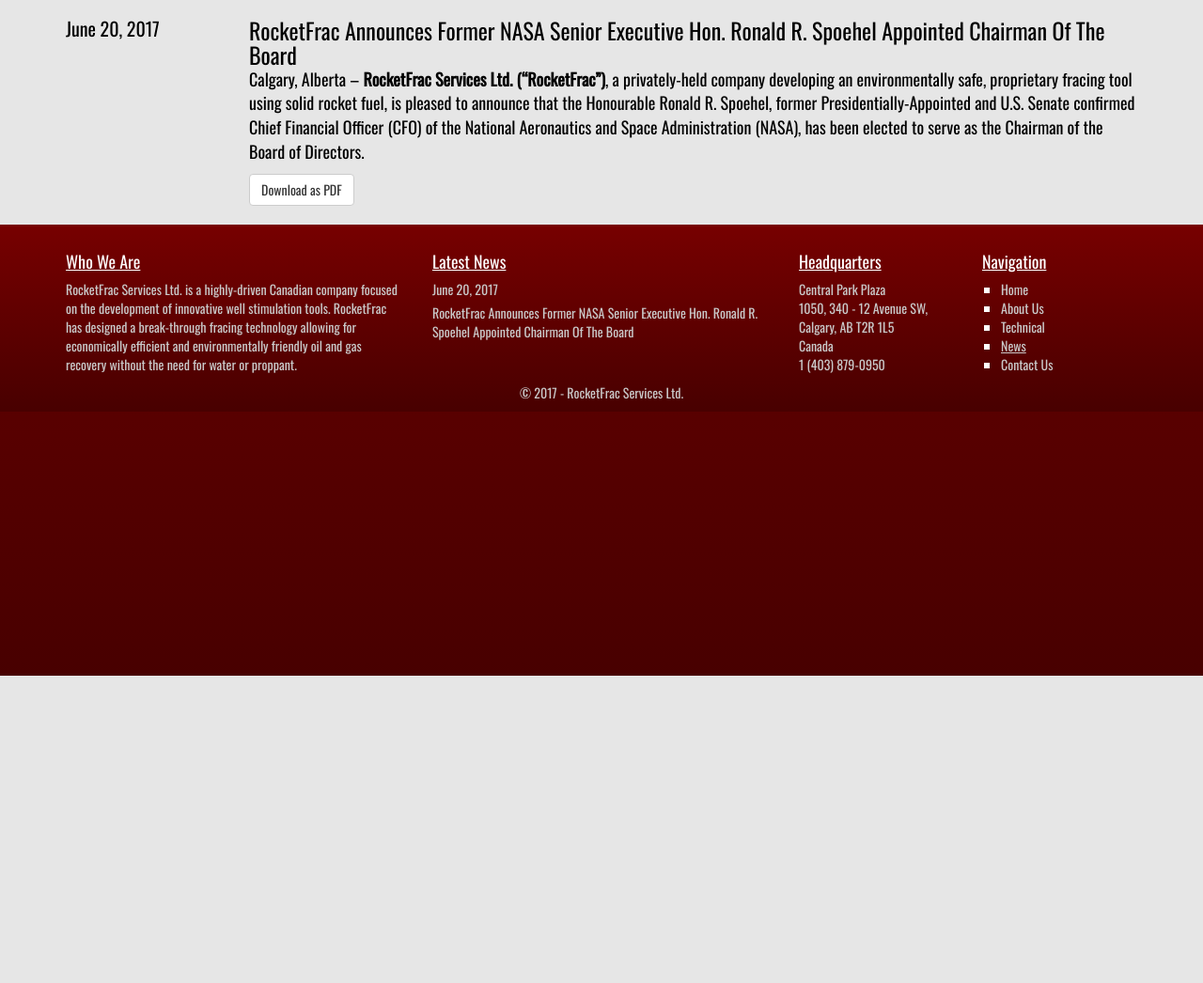
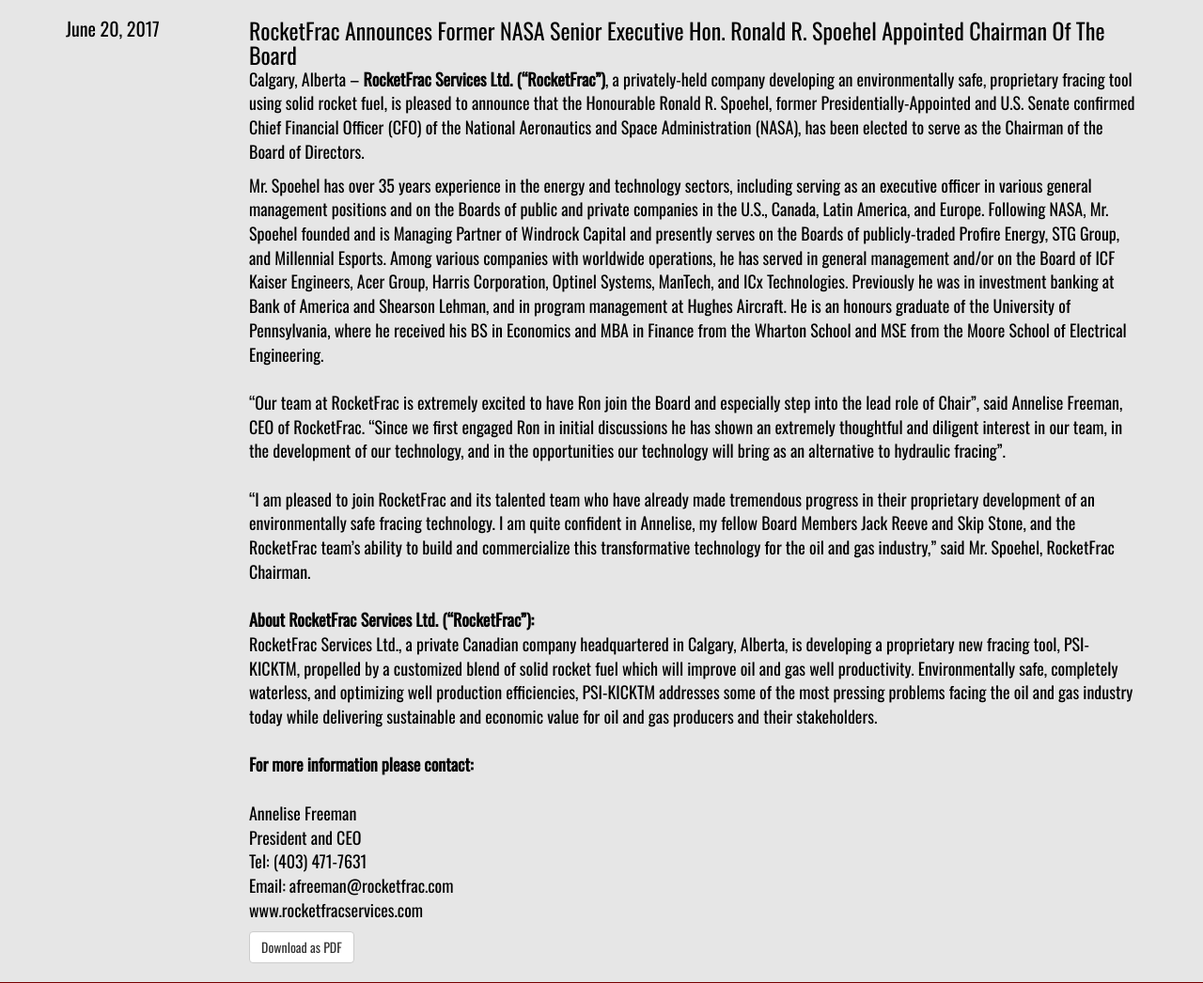
Before and after one commit to AdvanceRatio/RocketFracWeb, a PHP site: page /news/ in a window 1280 px wide. Shown: the part 81-1127 px from the top of the page at 94% size. Before the commit the page ends 800 px from the top, so only its background shows below. Run offline with PHP 8.4, Linux system fonts and the light colour scheme.

Commit message:
Remove "read more" toggle
Framework still in place, but not necessary without more than one piece of news.

```diff
--- a/news/june2017_pr.php
+++ b/news/june2017_pr.php
@@ -3,7 +3,7 @@ an environmentally safe, proprietary fracing tool using solid rocket fuel, is pl
 that the Honourable Ronald R. Spoehel, former Presidentially-Appointed and U.S. Senate
 confirmed Chief Financial Officer (CFO) of the National Aeronautics and Space Administration
 (NASA), has been elected to serve as the Chairman of the Board of Directors.</p>
-<p class="read-more-target">
+<p> <!--class="read-more-target">-->
   Mr. Spoehel has over 35 years experience in the energy and technology sectors, including
   serving as an executive officer in various general management positions and on the Boards of
   public and private companies in the U.S., Canada, Latin America, and Europe. Following NASA,
```
